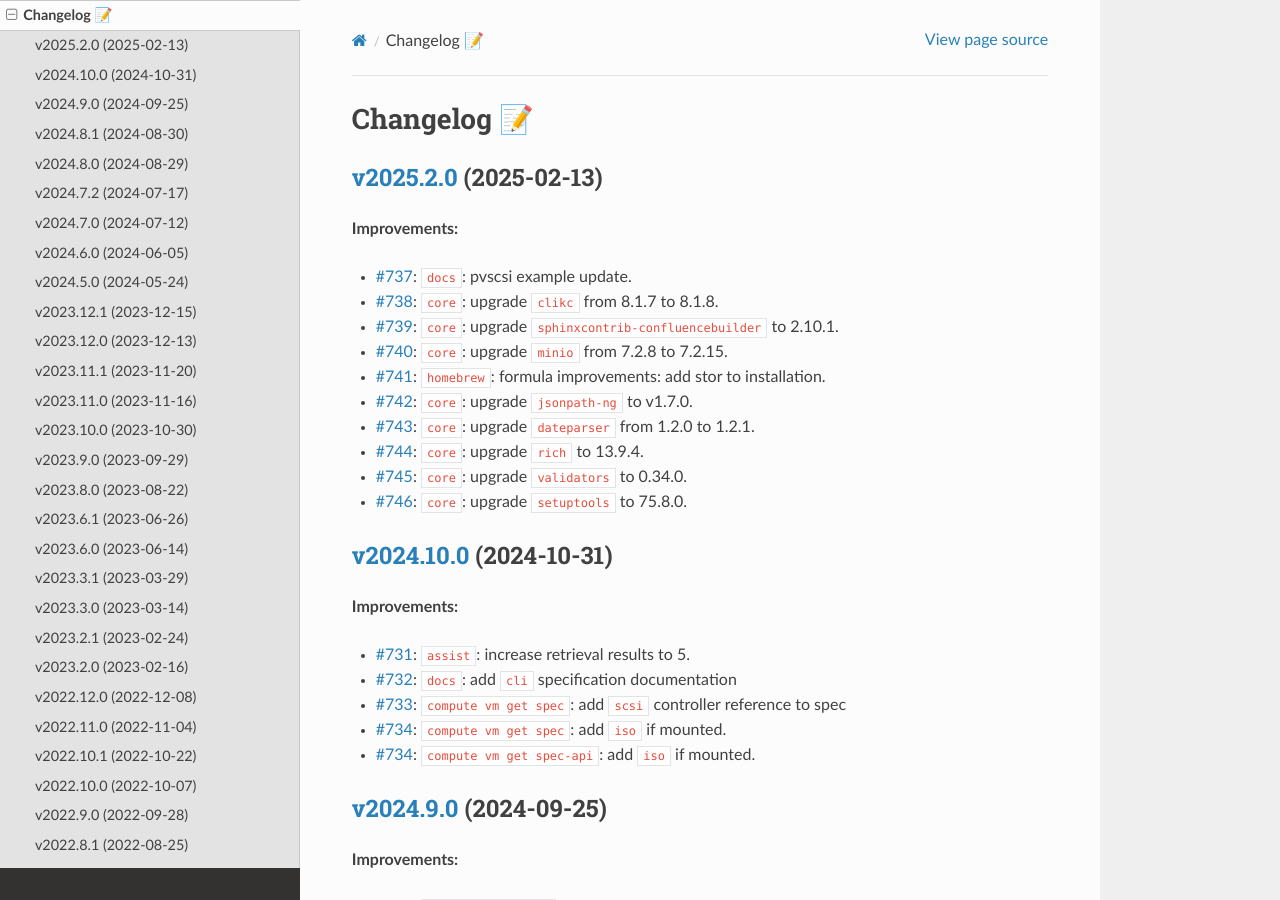
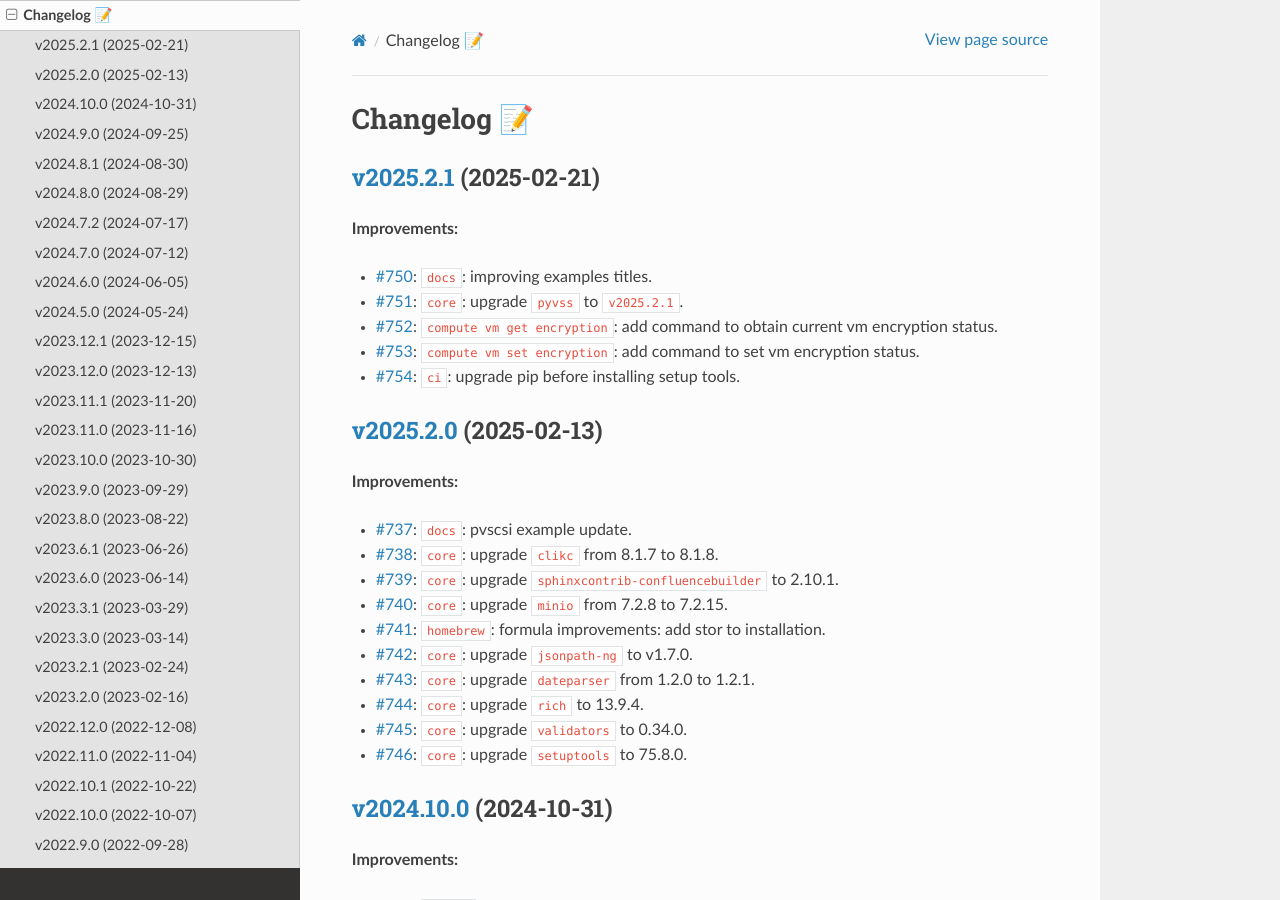
Before and after one commit to EIS-ITS/vss-cli, a Sphinx documentation site: the page built from docs/changelog.rst, in a window 1280 px wide and 900 px high. Built offline with Sphinx 7.4.7 and the Read the Docs theme 3.1.0, drawn with Linux system fonts in a browser that asks for light colours; the version number could not be read and is left out.

Commit message:
Issue #755: 🎉Version release v2025.2.1 - fixes #755

```diff
--- a/docs/changelog.rst
+++ b/docs/changelog.rst
@@ -1,5 +1,17 @@
 Changelog 📝
 ============
+
+`v2025.2.1 <https://gitlab-ee.eis.utoronto.ca/vss/vss-cli/tags/v2025.2.1>`_ (2025-02-21)
+------------------------------------------------------------------------------------------
+
+**Improvements:**
+
+- `#750 <https://gitlab-ee.eis.utoronto.ca/vss/vss-cli/issues/750>`_: ``docs``: improving examples titles.
+- `#751 <https://gitlab-ee.eis.utoronto.ca/vss/vss-cli/issues/751>`_: ``core``: upgrade ``pyvss`` to ``v2025.2.1``.
+- `#752 <https://gitlab-ee.eis.utoronto.ca/vss/vss-cli/issues/752>`_: ``compute vm get encryption``: add command to obtain current vm encryption status.
+- `#753 <https://gitlab-ee.eis.utoronto.ca/vss/vss-cli/issues/753>`_: ``compute vm set encryption``: add command to set vm encryption status.
+- `#754 <https://gitlab-ee.eis.utoronto.ca/vss/vss-cli/issues/754>`_: ``ci``: upgrade pip before installing setup tools.
+
 
 `v2025.2.0 <https://gitlab-ee.eis.utoronto.ca/vss/vss-cli/tags/v2025.2.0>`_ (2025-02-13)
 ------------------------------------------------------------------------------------------
```
Also changed, not shown: CHANGELOG.md (+10 -0 lines), .bumpversion.cfg, 7 other files.
